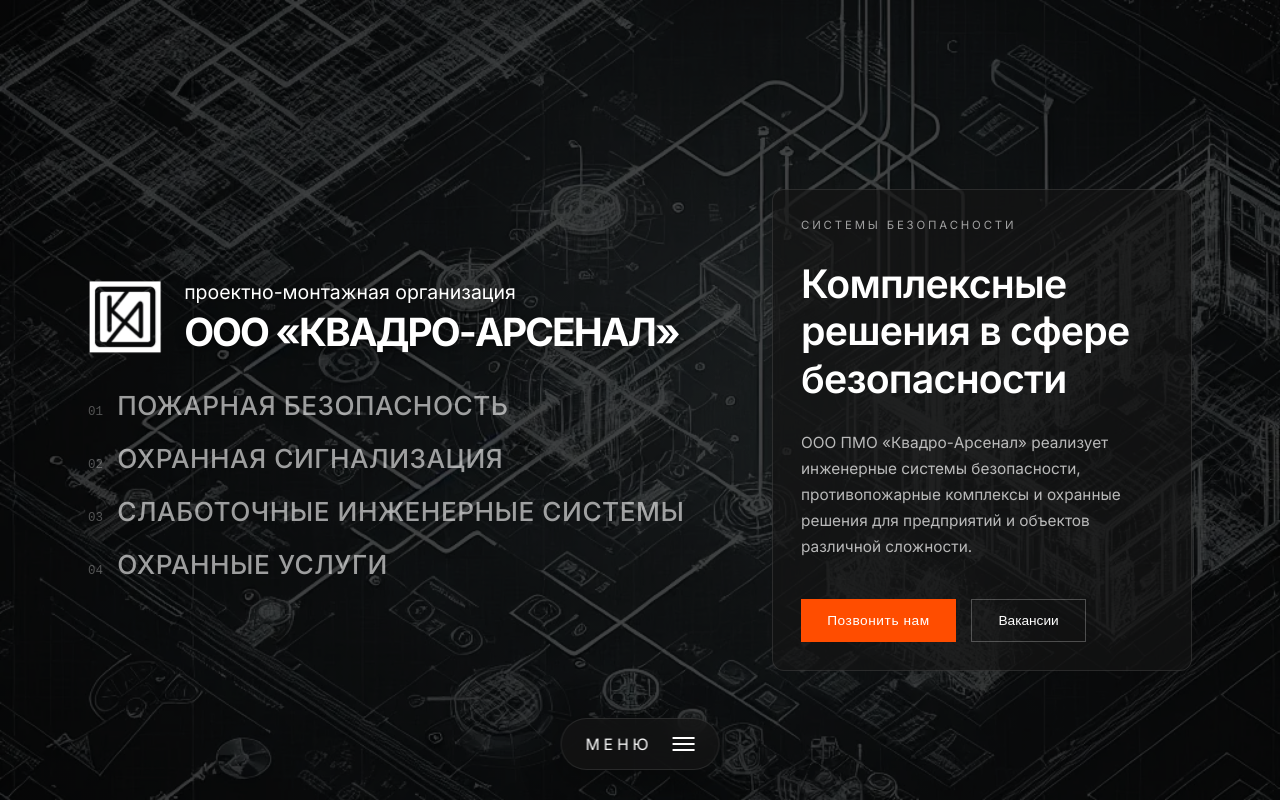
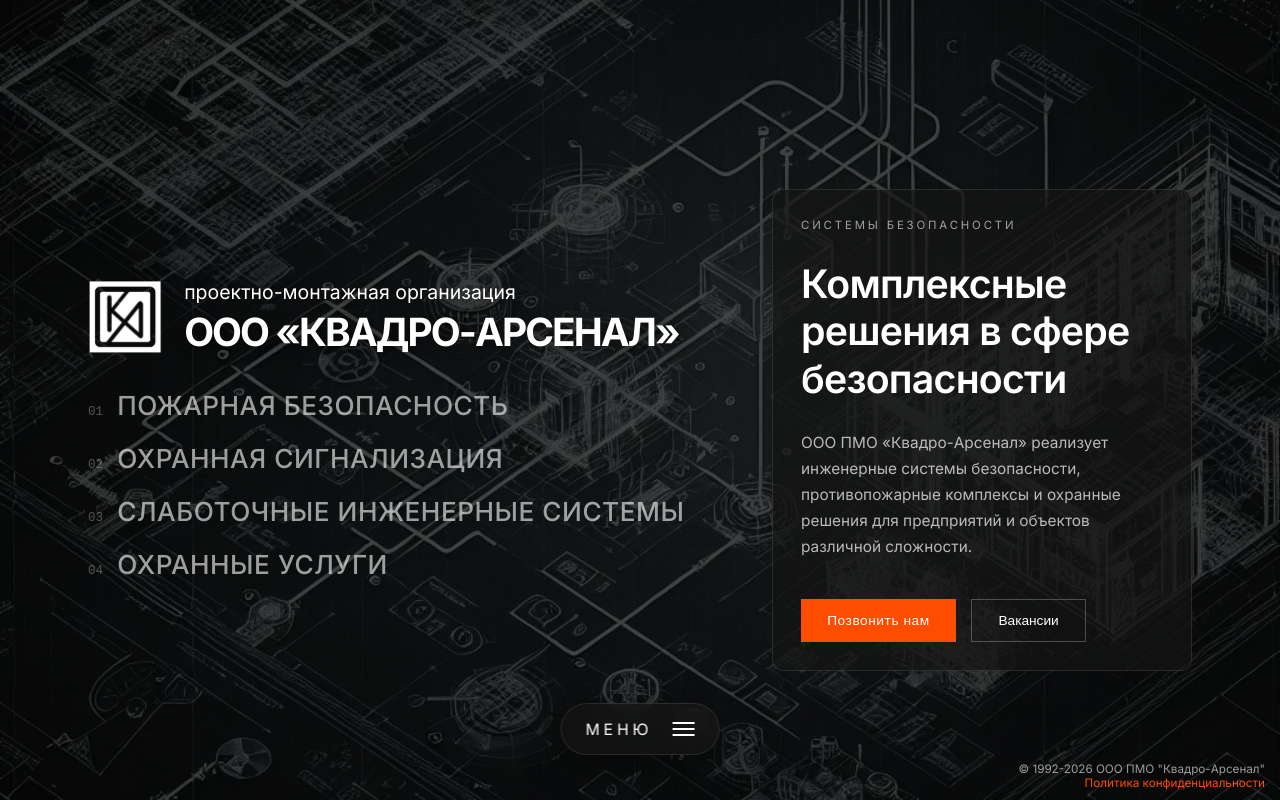
Before and after one commit to dimitriy93/kvadro-2026-next, a Next.js app: page / in a window 1280 px wide. Built offline with nearby package versions, Linux system fonts and the light colour scheme.

Commit message:
Add footer copyright and responsive fixes

```diff
--- a/app/(landing)/page.tsx
+++ b/app/(landing)/page.tsx
@@ -4,6 +4,7 @@
 import {FloatingMenu} from "@/widgets/FloatingMenu";
 import {Logo} from "@/components/Logo";
 import {Button} from "@/components/Button";
+import {CopyrightBar} from "@/components/CopyrightBar";
 import {landing} from "@/config/content/landing";
 
 function Page () {
@@ -11,10 +12,12 @@
     const [activeBg, setActiveBg] = useState<string | null>(null);
 
     const handleCategoryEnter = (bg: string) => {
+        if (isMobile) return;
         setActiveBg(bg);
     }
 
     const handleCategoryLeave = () => {
+        if (isMobile) return;
         setActiveBg(null);
     }
 
@@ -73,6 +76,7 @@
                         </div>
                     </div>
                 </div>
+                <CopyrightBar />
             </div>
 
             <FloatingMenu />
--- /dev/null
+++ b/components/CopyrightBar/CopyrightBar.tsx
@@ -0,0 +1,11 @@
+import {copyright} from "@/config/content/copyright";
+import "./styles.scss";
+
+export const CopyrightBar =  () => (
+    <div className="copyright">
+        <div className="copyright__item">
+            © {copyright.foundation_year}-{new Date().getFullYear()} {copyright.company}
+        </div>
+        <a href={copyright.privacy_link} className="copyright__privacy">{copyright.privacy_text}</a>
+    </div>
+)
--- /dev/null
+++ b/components/CopyrightBar/index.ts
@@ -0,0 +1 @@
+export { CopyrightBar } from "./CopyrightBar";
--- /dev/null
+++ b/components/CopyrightBar/styles.scss
@@ -0,0 +1,27 @@
+@use "@/styles/_vars" as *;
+
+.copyright {
+  @include font-size(10, 12);
+  text-align: right;
+  position: absolute;
+  right: 15px;
+  bottom: 10px;
+  color: #fff9;
+  z-index: 10;
+
+  &__privacy {
+    color: #ff4d00;
+  }
+}
+
+@media (max-width: 993px) {
+  .copyright {
+    position: relative;
+    width: 100%;
+    text-align: center;
+    left: 50%;
+    transform: translate(-50%);
+    margin-top: 20px;
+    white-space: nowrap;
+  }
+}
--- a/components/Logo/styles.scss
+++ b/components/Logo/styles.scss
@@ -37,3 +37,18 @@
     font-weight: 400;
   }
 }
+
+@media (max-width: 360px) {
+  .logo {
+    @include gap(10, 24);
+    &__image {
+      @include width(22, 80);
+    }
+    &__main-title {
+      @include font-size(16, 42);
+    }
+    &__sub-title {
+      @include font-size(9, 21);
+    }
+  }
+}
--- /dev/null
+++ b/config/content/copyright.ts
@@ -0,0 +1,6 @@
+export const copyright = {
+    company: `ООО ПМО "Квадро-Арсенал"`,
+    foundation_year: 1992,
+    privacy_text: "Политика конфиденциальности",
+    privacy_link: "/",
+}
--- a/styles/_reset.scss
+++ b/styles/_reset.scss
@@ -4,6 +4,19 @@
   margin: 0;
 }
 
+html, body {
+  position: relative;
+  width: 100%;
+  height: 100%;
+  overflow-x: hidden;
+  padding: 0;
+  margin: 0;
+}
+
+a {
+  text-decoration: none;
+}
+
 ul, li {
   display: block;
 }
--- a/styles/landing.scss
+++ b/styles/landing.scss
@@ -61,9 +61,11 @@
   flex-direction: column;
   z-index: 10;
 
+  @media (hover: hover) {
     &:hover .categories__item:not(:hover) {
       opacity: 0.3;
       filter: blur(1px);
+    }
   }
 
   &__item {
@@ -74,13 +76,20 @@
     color: rgba(255, 255, 255, 0.6);
     transition: all 0.4s cubic-bezier(0.25, 1, 0.5, 1);
     transform: translateX(0);
+    @media (hover: hover) {
       &:hover {
         color: #fff;
         transform: translateX(15px);
+
         & .categories__text::after {
           width: 100%;
         }
       }
+    }
+  }
+
+  @media (hover: none) {
+    color: rgba(255, 255, 255, 0.9);
   }
 
   &__number {
@@ -177,7 +186,7 @@
    justify-content: normal;
    align-items: flex-start;
    gap: 36px;
-   padding: 136px 0;
+   padding: 136px 0 62px;
  }
   .main__right {
     order: -1;
--- a/widgets/FloatingMenu/styles.scss
+++ b/widgets/FloatingMenu/styles.scss
@@ -2,7 +2,7 @@
 
 .floating-menu {
   position: fixed;
-  bottom: 30px;
+  bottom: 45px;
   left: 50%;
   transform: translateX(-50%);
   z-index: 100;
@@ -106,11 +106,12 @@
 
 .menu-panel {
   position: fixed;
-  bottom: 90px;
+  bottom: 115px;
   left: 50%;
   transform-origin: bottom center;
   transform: translateX(-50%) scale(.3);
   opacity: 0;
+  visibility: hidden;
   background: rgba(20, 20, 20, .92);
   backdrop-filter: blur(16px);
   @include padding-x(30, 60);
@@ -124,6 +125,7 @@
 
   &.active {
     opacity: 1;
+    visibility: visible;
     transform: translateX(-50%) scale(1);
   }
 
```
Lines whose indentation alone changed are shown as unchanged.
